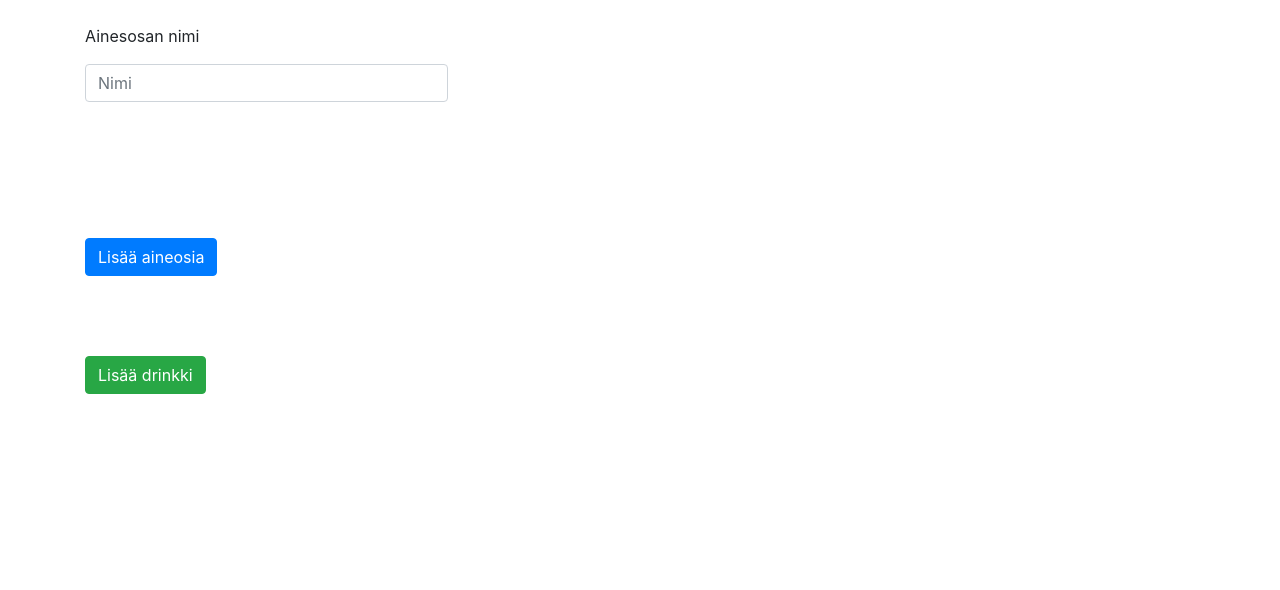
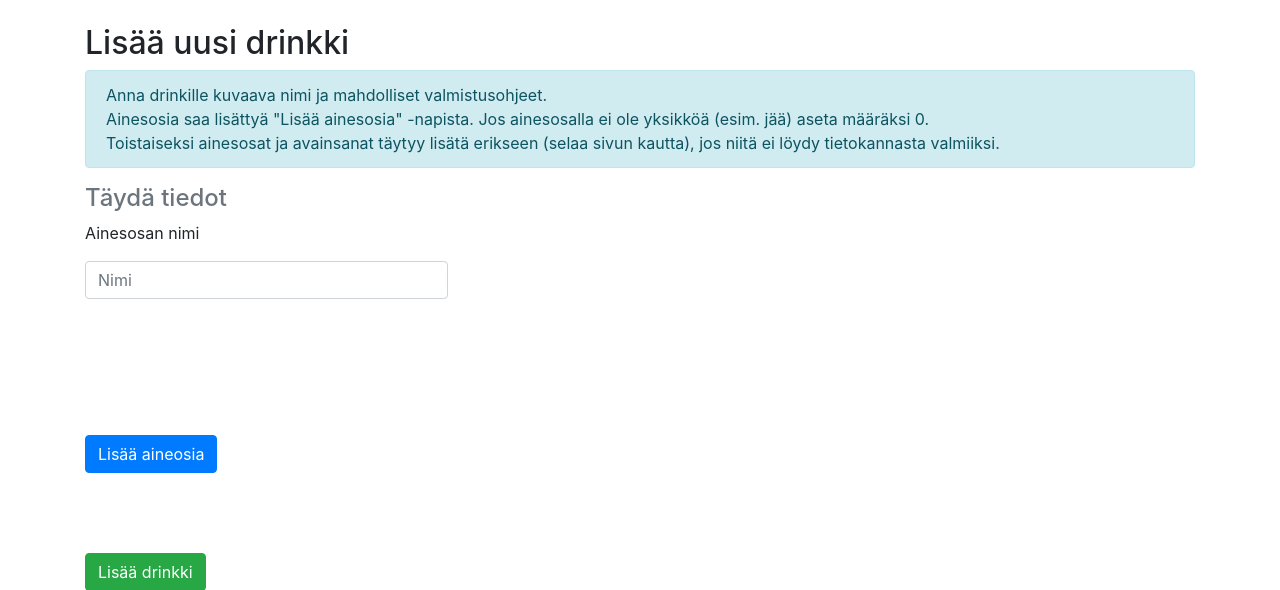
Before and after one commit to vaahtokarkki/drinkkiarkisto, a Flask app: template application/templates/drinks/new.html in a window 1280 px wide. Shown: the part 56-646 px from the top of the page. Run offline with Flask 2, Linux system fonts and the light colour scheme; the template is opened without the code that fills it: values that come from a table or form of the project are taken from there, others are empty; parts of the project's set-up code (start-up, migrations or seed data) failed here and were passed over; some libraries are stand-ins or nearby versions.

Commit message:
Change amount from int to float and added some help text

```diff
--- a/application/drinks/forms.py
+++ b/application/drinks/forms.py
@@ -1,5 +1,5 @@
 from flask_wtf import FlaskForm
-from wtforms import StringField, SelectField, SelectMultipleField, HiddenField, IntegerField,validators, TextAreaField
+from wtforms import StringField, SelectField, SelectMultipleField, HiddenField, DecimalField,validators, TextAreaField
 from wtforms.widgets import ListWidget, CheckboxInput
 
 from application.ingredients.models import Ingredient
@@ -12,14 +12,13 @@ class MultiCheckboxField(SelectMultipleField):
 class NewDrinkForm(FlaskForm):
     def generateSelectOptions():
         ingredientsList = Ingredient.query.all()
-        print("mitä")
         ingredientPairs = []
         for i in ingredientsList:
             ingredientPairs.append((i.id, i.name+" ("+i.unit+")"))
         return ingredientPairs
 
     name = StringField("Drinkin nimi")
-    amount = IntegerField("Määrä")
+    amount = DecimalField("Määrä")
     instructions = TextAreaField("Valmistusohjeet")
 
     ingredientsAmount = HiddenField(default=0)
--- a/application/templates/drinks/new.html
+++ b/application/templates/drinks/new.html
@@ -1,5 +1,12 @@
 {% extends "layout.html" %}
 {% block body %}
+<h2>Lisää uusi drinkki</h2>
+<div class="alert alert-info">
+  Anna drinkille kuvaava nimi ja mahdolliset valmistusohjeet.<br>
+  Ainesosia saa lisättyä "Lisää ainesosia" -napista. Jos ainesosalla ei ole yksikköä (esim. jää) aseta määräksi 0.<br>
+  Toistaiseksi ainesosat ja avainsanat täytyy lisätä erikseen (selaa sivun kautta), jos niitä ei löydy tietokannasta valmiiksi.
+</div>
+<h4 class="text-muted">Täydä tiedot</h4>
 <form method="POST" action="{{ url_for('drinks_create') }}">
   {{form.ingredientsAmount}}
 
@@ -93,7 +100,7 @@
     $("#ingredientsAmount")[0].value = amount;
   }
 
-  for (var i = 0; i < 2; i++) {
+  for (var i = 0; i < 1; i++) {
     createInput();
   }
 </script>
```
Also changed, not shown: application/drinks/views.py (+3 -4 lines).
